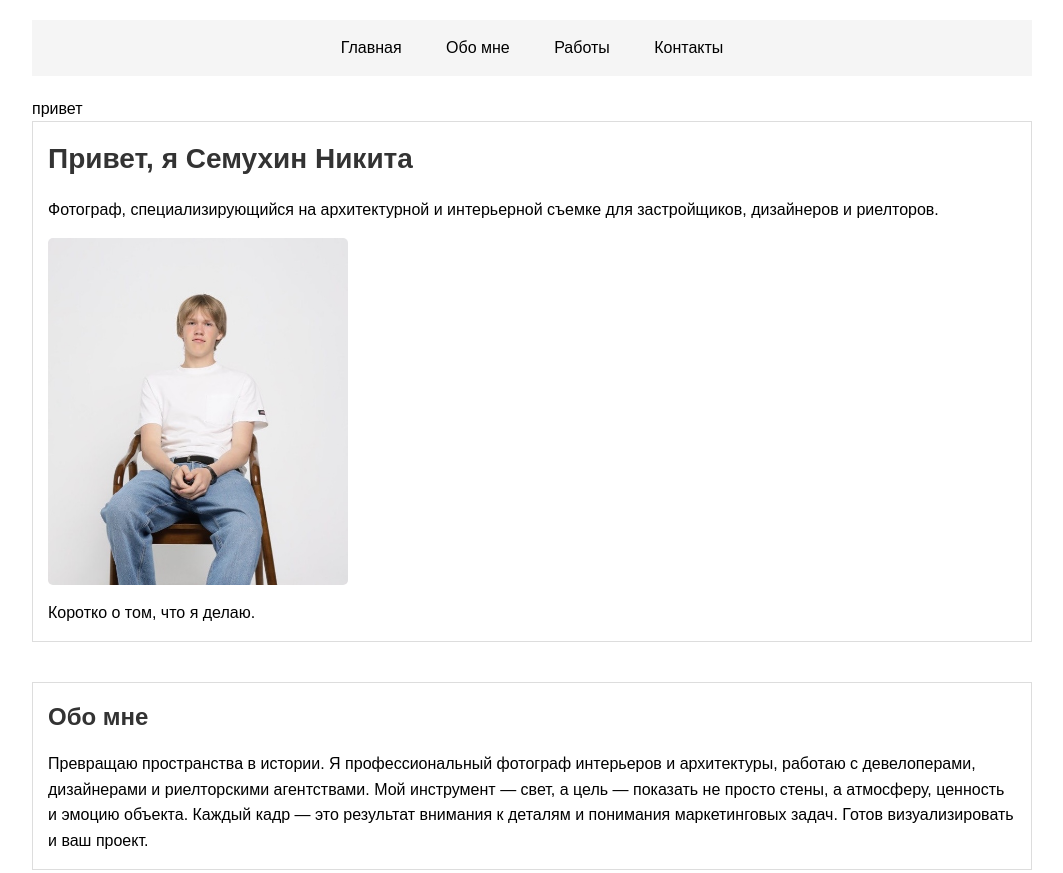
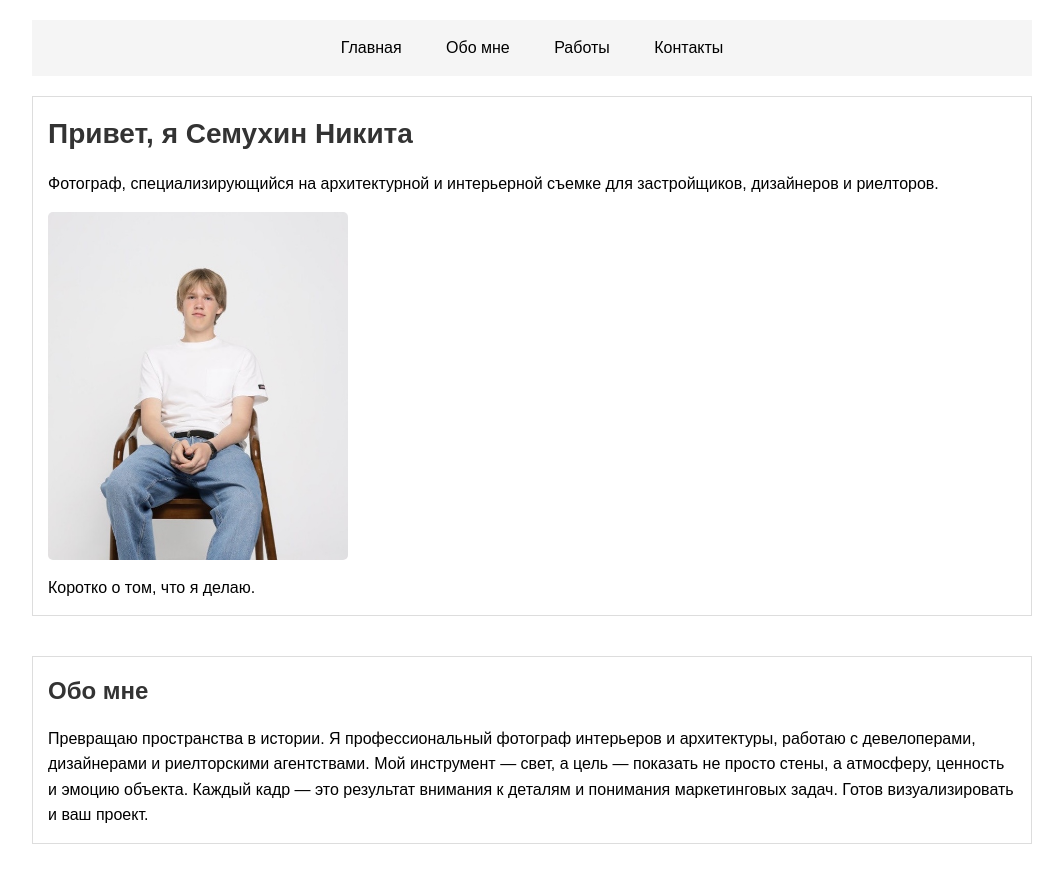
Before and after one commit to RabotnikOleh/site, a plain HTML site: page index.html in a window 1280 px wide. Shown: the top 873 px of the page, without its empty margins (108-1171 px from the left). Drawn offline with Linux system fonts and the light colour scheme.

Commit message:
публикация

```diff
--- a/index.html
+++ b/index.html
@@ -14,7 +14,6 @@
             <a href="#contact">Контакты</a>
         </nav>
     </div>
-    <p>привет</p>
 
     <div class="content">
 
```
